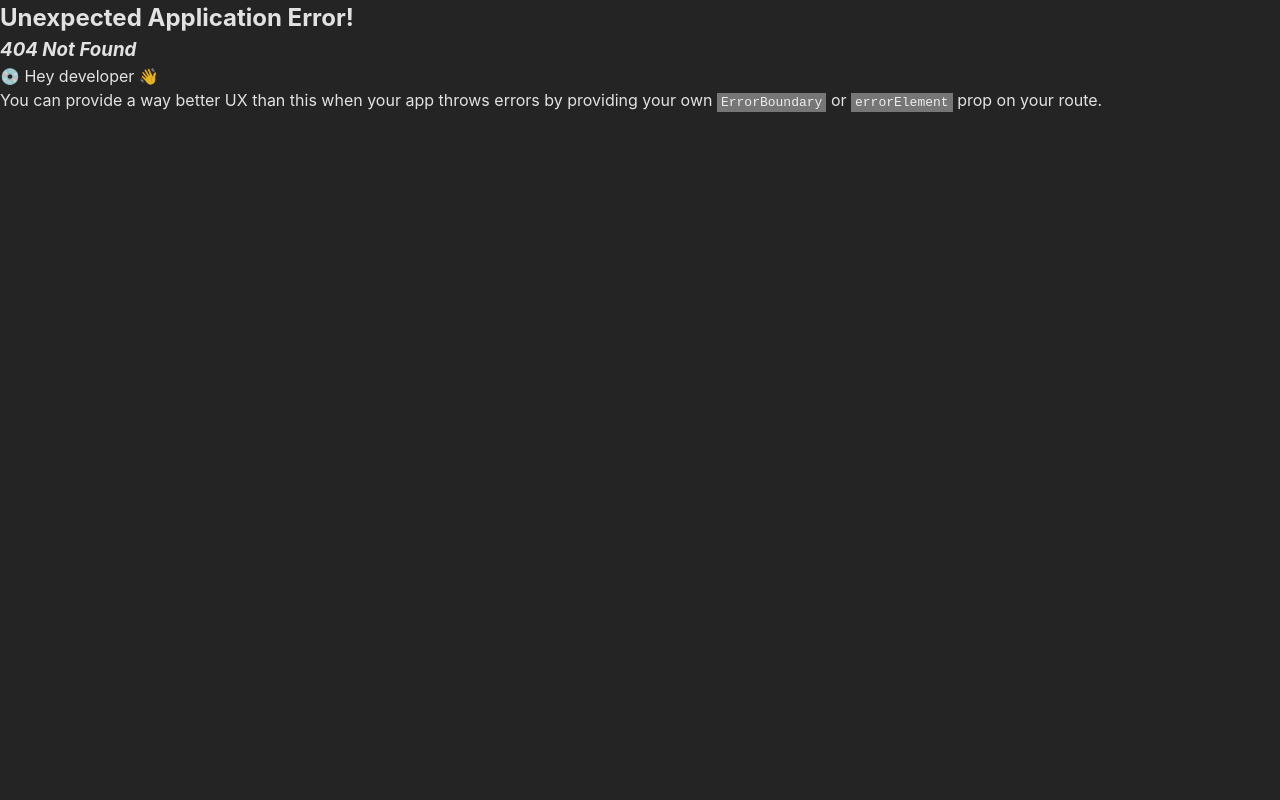
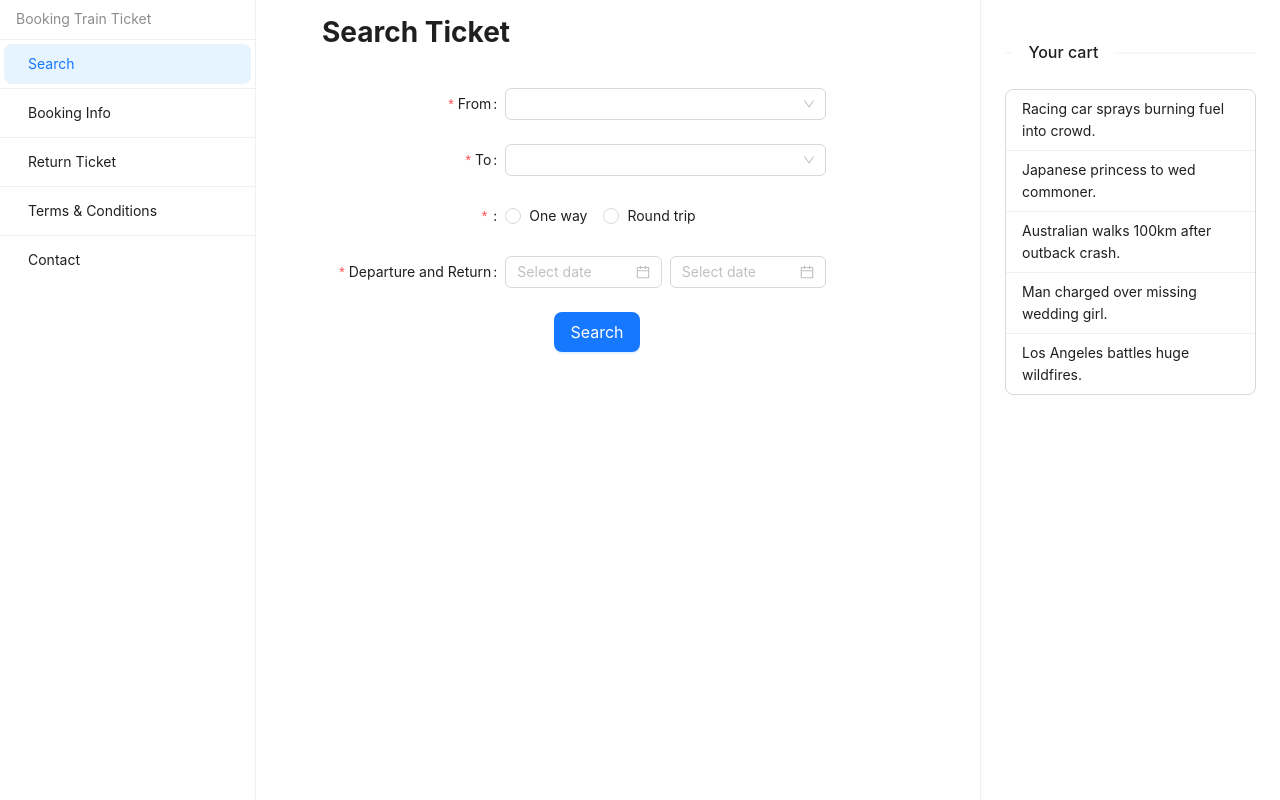
Before and after one commit to jessiicamaru/finalWeb-UI, a React (Vite) app: page /search in a window 1280 px wide. Before the commit this address had no page. Built offline with nearby package versions, Linux system fonts and the light colour scheme.

Commit message:
send form data to server and receive schedule

```diff
--- a/package.json
+++ b/package.json
@@ -16,6 +16,7 @@
     "@fortawesome/free-solid-svg-icons": "^6.6.0",
     "@fortawesome/react-fontawesome": "^0.2.2",
     "antd": "^5.20.4",
+    "axios": "^1.7.7",
     "clsx": "^2.1.1",
     "dotenv": "^16.4.5",
     "react": "^18.3.1",
--- a/src/Components/CartSider/index.jsx
+++ b/src/Components/CartSider/index.jsx
@@ -20,6 +20,9 @@ const CartSider = () => {
                 direction="vertical"
                 style={{
                     padding: '24px',
+                    position: 'sticky',
+                    right: '0',
+                    top: '0',
                 }}
             >
                 <Divider orientation="left">Your cart</Divider>
--- a/src/Components/Train/TrainCoach/index.jsx
+++ b/src/Components/Train/TrainCoach/index.jsx
@@ -37,8 +37,6 @@ const fakeData = {
 const reverseData = fakeData.coaches.reverse();
 
 const TrainCoach = () => {
-    console.log(fakeData);
-
     return (
         <div>
             {reverseData.map((item, index) => {
--- a/src/Pages/Booking/index.jsx
+++ b/src/Pages/Booking/index.jsx
@@ -6,15 +6,19 @@ import TrainModel from '@/Components/Train/TrainModel';
 import { Space } from 'antd';
 import TrainCoach from '@/Components/Train/TrainCoach';
 import Coach from '@/Components/Train/Coach';
+import { useLocation } from 'react-router-dom';
 
 const Booking = () => {
+    const location = useLocation();
+    console.log('location', location.state.data);
+
     return (
         <DefaultLayout>
             <Header className="white-background">
                 <h1>Departing direction date 20/09/2024 from... to...</h1>
             </Header>
             <Content className={clsx('white-background', style.container)}>
-                <Space style={{ display: 'flex', flexWrap: 'wrap', alignItems: 'center', margin: '36px 0' }}>
+                <Space style={{ display: 'flex', flexWrap: 'wrap', alignItems: 'center', margin: '36px auto' }}>
                     <TrainModel />
                     <TrainModel />
                     <TrainModel />
--- a/src/Pages/SearchPage/index.jsx
+++ b/src/Pages/SearchPage/index.jsx
@@ -5,27 +5,38 @@ import { Button, DatePicker, Form, Radio, Select, Space } from 'antd';
 import { useEffect, useState } from 'react';
 import { data } from './station';
 import { v4 as uuidv4 } from 'uuid';
+import { useNavigate } from 'react-router-dom';
 import clsx from 'clsx';
+import axios from 'axios';
 
 const SearchPage = () => {
-    const { RangePicker } = DatePicker;
-    const [date, setDate] = useState([]);
-    const [station, setStation] = useState('BT');
-    const [way, setWay] = useState(1);
-    const [rangePickerState, setRangePickerState] = useState([false, true]);
+    const [date, setDate] = useState({});
+    const [fromStation, setFromStation] = useState(null);
+    const [toStation, setToStation] = useState(null);
+    const [way, setWay] = useState(null);
+    const [returnState, setreturnState] = useState(null);
+    const navigate = useNavigate();
 
-    const onChangePicker = (value, dateString) => {
-        let temp = date;
-        temp.push({
-            value,
-            dateString,
+    const onChangeDeparture = (value, dateString) => {
+        setDate({
+            ...date,
+            departure: dateString,
         });
-        setDate(temp);
-        console.log(date);
     };
 
-    const onChangeStation = (value) => {
-        setStation(value);
+    const onChangeReturn = (value, dateString) => {
+        setDate({
+            ...date,
+            return: dateString,
+        });
+    };
+
+    const onChangeFromStation = (value) => {
+        setFromStation(value);
+    };
+
+    const onChangeToStation = (value) => {
+        setToStation(value);
     };
 
     const onChangeWay = (e) => {
@@ -34,11 +45,35 @@ const SearchPage = () => {
 
     useEffect(() => {
         if (way == 1) {
-            setRangePickerState([false, true]);
+            setreturnState(true);
         } else if (way == 2) {
-            setRangePickerState([false, false]);
+            setreturnState(false);
         }
     }, [way]);
+
+    const onSubmit = async (e) => {
+        e.preventDefault();
+
+        let response = await axios.post('http://localhost:4000/api/v1/senddata', {
+            data: {
+                fromStation,
+                toStation,
+                way,
+                date,
+            },
+        });
+
+        console.log(response);
+
+        navigate('/search/booking', { state: { data: response.data } });
+    };
+
+    console.log('station', {
+        fromStation,
+        toStation,
+        way,
+        date,
+    });
 
     return (
         <DefaultLayout>
@@ -48,14 +83,14 @@ const SearchPage = () => {
             <Content className={clsx('white-background', style.container)}>
                 <Form
                     labelCol={{
-                        span: 10,
+                        span: 8,
                     }}
                     wrapperCol={{
                         span: 14,
                     }}
                     layout="horizontal"
                     style={{
-                        maxWidth: 600,
+                        minWidth: '70%',
                     }}
                 >
                     <Form.Item
@@ -68,7 +103,7 @@ const SearchPage = () => {
                             },
                         ]}
                     >
-                        <Select onChange={onChangeStation} value={station}>
+                        <Select onChange={onChangeFromStation} value={fromStation}>
                             {data.map((item) => {
                                 let temp = uuidv4();
                                 return (
@@ -90,7 +125,7 @@ const SearchPage = () => {
                             },
                         ]}
                     >
-                        <Select onChange={onChangeStation} value={station}>
+                        <Select onChange={onChangeToStation} value={toStation}>
                             {data.map((item) => {
                                 let temp = uuidv4();
                                 return (
@@ -127,7 +162,10 @@ const SearchPage = () => {
                             },
                         ]}
                     >
-                        <RangePicker onChange={onChangePicker} disabled={rangePickerState} />
+                        <Space>
+                            <DatePicker onChange={onChangeDeparture} />
+                            <DatePicker onChange={onChangeReturn} disabled={returnState} />
+                        </Space>
                     </Form.Item>
 
                     <Form.Item
@@ -138,7 +176,7 @@ const SearchPage = () => {
                         }}
                     >
                         <Space>
-                            <Button type="primary" size="large">
+                            <Button type="primary" size="large" onClick={onSubmit}>
                                 Search
                             </Button>
                         </Space>
--- a/src/index.css
+++ b/src/index.css
@@ -17,3 +17,18 @@
 .white-background {
     background-color: #ffffff !important; /*override css*/
 }
+
+html::-webkit-scrollbar-track {
+    -webkit-box-shadow: inset 0 0 6px rgba(0, 0, 0, 0.3);
+    background-color: #f5f5f5;
+}
+
+html::-webkit-scrollbar {
+    width: 10px;
+    background-color: #f5f5f5;
+}
+
+html::-webkit-scrollbar-thumb {
+    background-color: #0ae;
+    background-image: -webkit-gradient(linear, 0 0, 0 100%, color-stop(0.5, rgba(255, 255, 255, 0.2)), color-stop(0.5, transparent), to(transparent));
+}
--- a/src/router/index.jsx
+++ b/src/router/index.jsx
@@ -5,11 +5,11 @@ import { createBrowserRouter } from 'react-router-dom';
 
 const router = createBrowserRouter([
     {
-        path: '/',
+        path: '/search',
         element: <SearchPage />,
     },
     {
-        path: '/booking',
+        path: '/search/booking',
         element: <Booking />,
     },
 ]);
```
Also changed, not shown: src/main.jsx (+4 -3 lines), 1 other file (tests, documents, lock files or other folders).
